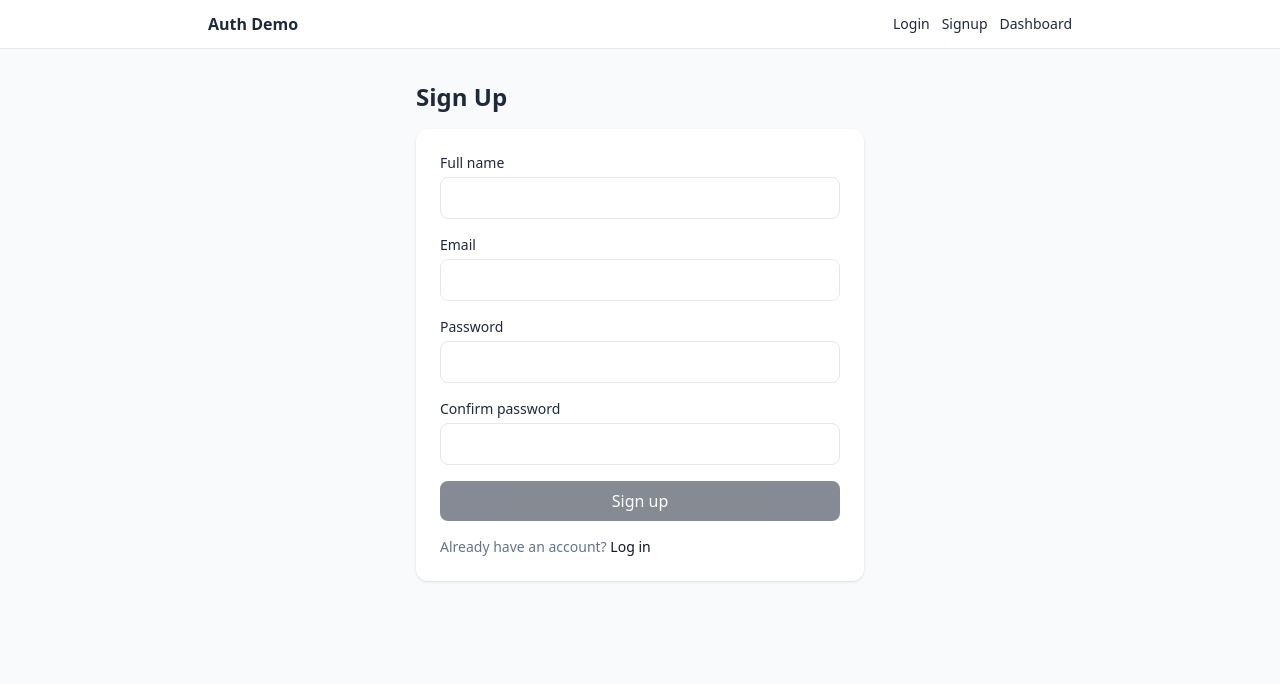
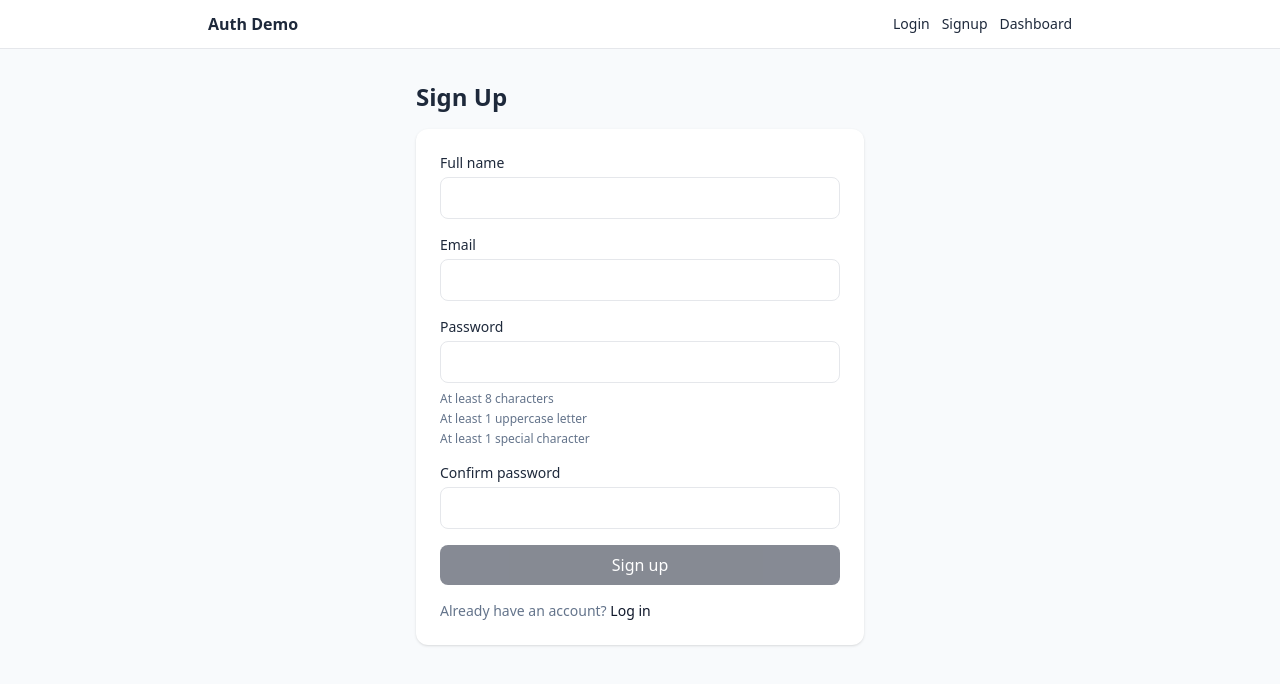
Before and after one commit to hung21112k2/auth-starter-frontend, a Vue app: page /signup in a window 1280 px wide. Shown: the top 684 px of the page. Built offline with nearby package versions, Linux system fonts and the light colour scheme.

Commit message:
update/add-rules-for-password

```diff
--- a/src/views/SignupView.vue
+++ b/src/views/SignupView.vue
@@ -14,18 +14,19 @@ const loading = ref(false)
 const msg = ref('')
 const error = ref('')
 
-// Validate cơ bản
-const pwdTooShort = computed(() => password.value && password.value.length < 8)
-const pwdNotMatch = computed(
-  () => confirmPassword.value && confirmPassword.value !== password.value
-)
+// === Password rules: >= 8 chars, >= 1 uppercase, >= 1 special ===
+const lenOK = computed(() => password.value.length >= 8)
+const hasUpper = computed(() => /[A-Z]/.test(password.value))
+const hasSpecial = computed(() => /[^A-Za-z0-9]/.test(password.value))
+const confirmOK = computed(() => confirmPassword.value !== '' && confirmPassword.value === password.value)
+
 const formInvalid = computed(() =>
   !fullName.value ||
   !email.value ||
-  !password.value ||
-  !confirmPassword.value ||
-  pwdTooShort.value ||
-  pwdNotMatch.value
+  !lenOK.value ||
+  !hasUpper.value ||
+  !hasSpecial.value ||
+  !confirmOK.value
 )
 
 async function onSubmit() {
@@ -88,9 +89,12 @@ async function onSubmit() {
           autocomplete="new-password"
           class="w-full border rounded-lg px-3 py-2 focus:outline-none focus:ring"
         />
-        <p v-if="pwdTooShort" class="text-xs text-amber-600 mt-1">
-          Password must be at least 8 characters.
-        </p>
+        <!-- checklist -->
+        <ul class="mt-2 text-xs space-y-1">
+          <li :class="lenOK ? 'text-emerald-600' : 'text-slate-500'">At least 8 characters</li>
+          <li :class="hasUpper ? 'text-emerald-600' : 'text-slate-500'">At least 1 uppercase letter</li>
+          <li :class="hasSpecial ? 'text-emerald-600' : 'text-slate-500'">At least 1 special character</li>
+        </ul>
       </div>
 
       <!-- Confirm Password -->
@@ -103,7 +107,7 @@ async function onSubmit() {
           autocomplete="new-password"
           class="w-full border rounded-lg px-3 py-2 focus:outline-none focus:ring"
         />
-        <p v-if="pwdNotMatch" class="text-xs text-rose-600 mt-1">
+        <p v-if="!confirmOK && confirmPassword" class="text-xs text-rose-600 mt-1">
           Password confirmation does not match.
         </p>
       </div>
```
